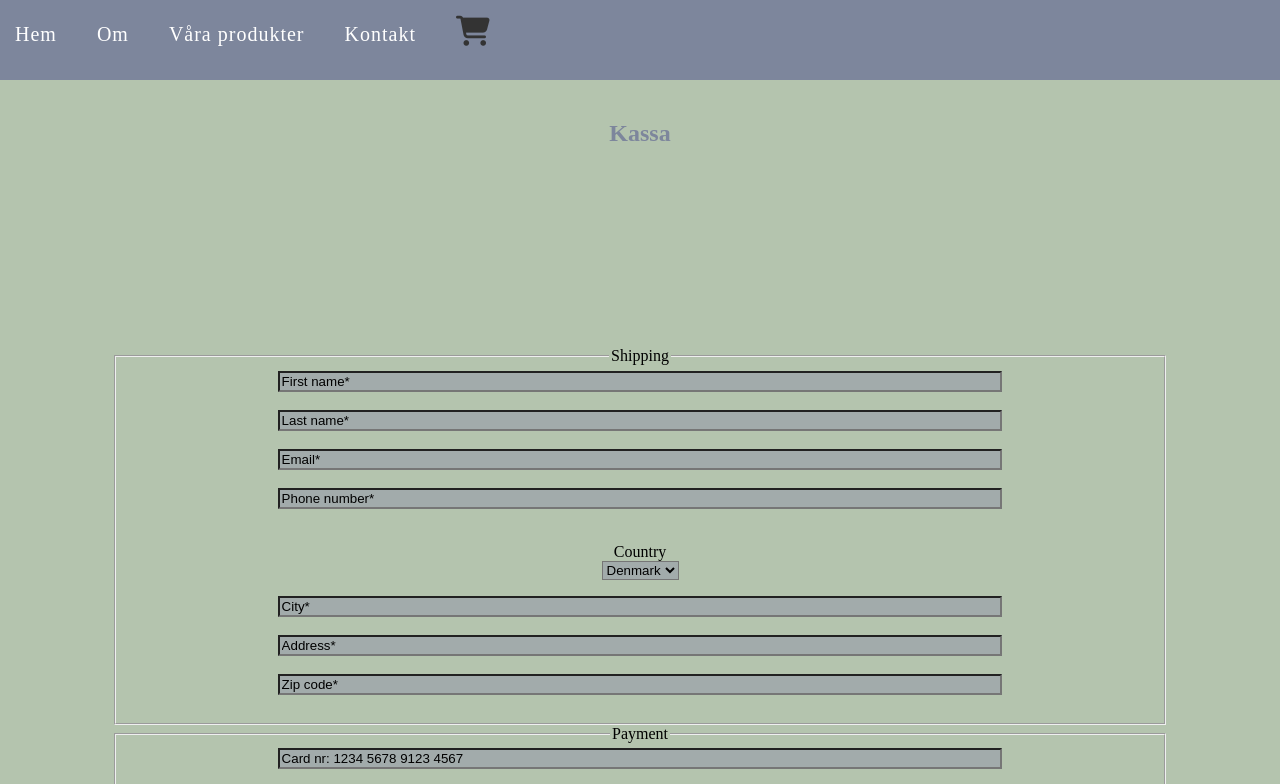
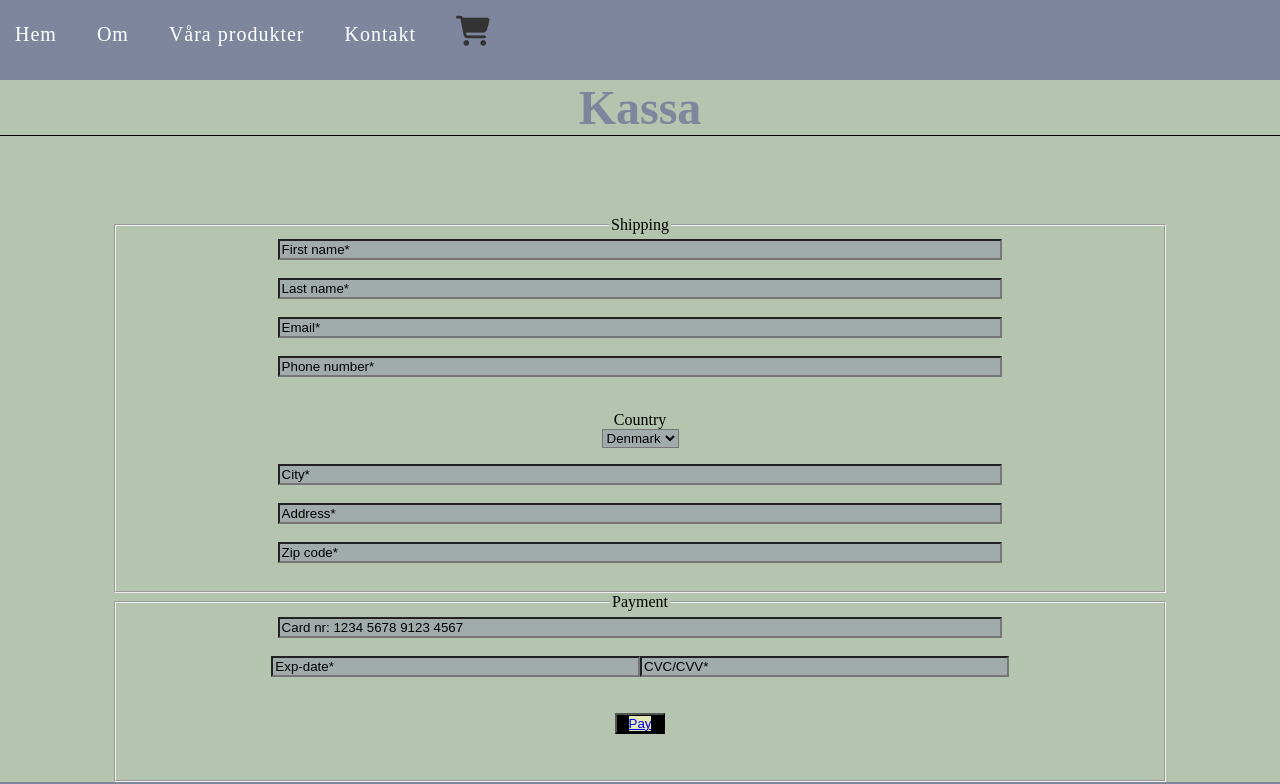
Before and after one commit to danielmedie/webshop, a website built with Parcel: page src/checkout.html in a window 1280 px wide. Shown: the top 784 px of the page. Built offline with nearby package versions, Linux system fonts and the light colour scheme.

Commit message:
More styling checkout

```diff
--- a/src/scss/_checkout.scss
+++ b/src/scss/_checkout.scss
@@ -1,3 +1,6 @@
+.container__title {
+  border-bottom: 1px solid black;
+}
 .items-preview {
     display: flex;
     flex-direction: column;
@@ -12,6 +15,7 @@
     display: flex;
     flex-direction: column;
     text-align: center;
+    margin-bottom: 20px;
   .img-wrapper {
     width: 100%;
     border: 3px solid #ccc;
--- a/src/scss/main.scss
+++ b/src/scss/main.scss
@@ -350,8 +350,9 @@ h2 {
   display: flex;
 justify-content: center;
 color: v.$my_lilac;
-margin-top: 5vh;
-margin-bottom: 10vh;
+// border: 3px solid black;
+font-size: xxx-large;
+margin-top: 0;
 }
     @include m.desktop {
         #home{
--- a/src/ts/addToCart.ts
+++ b/src/ts/addToCart.ts
@@ -61,9 +61,9 @@ for (let i = 0; i < cart.length; i++) {
     cartDiv.appendChild(productPrice);
     cartDiv.appendChild(ButtonContainer);
 
+    ButtonContainer.appendChild(plusButton);
+    ButtonContainer.appendChild(totalAmountOfProduct);
     ButtonContainer.appendChild(minusButton);
-    ButtonContainer.appendChild(totalAmountOfProduct);
-    ButtonContainer.appendChild(plusButton);
 
     cartDiv.className = "cartDiv";
     imgWrapper.className = "img-wrapper";
```
